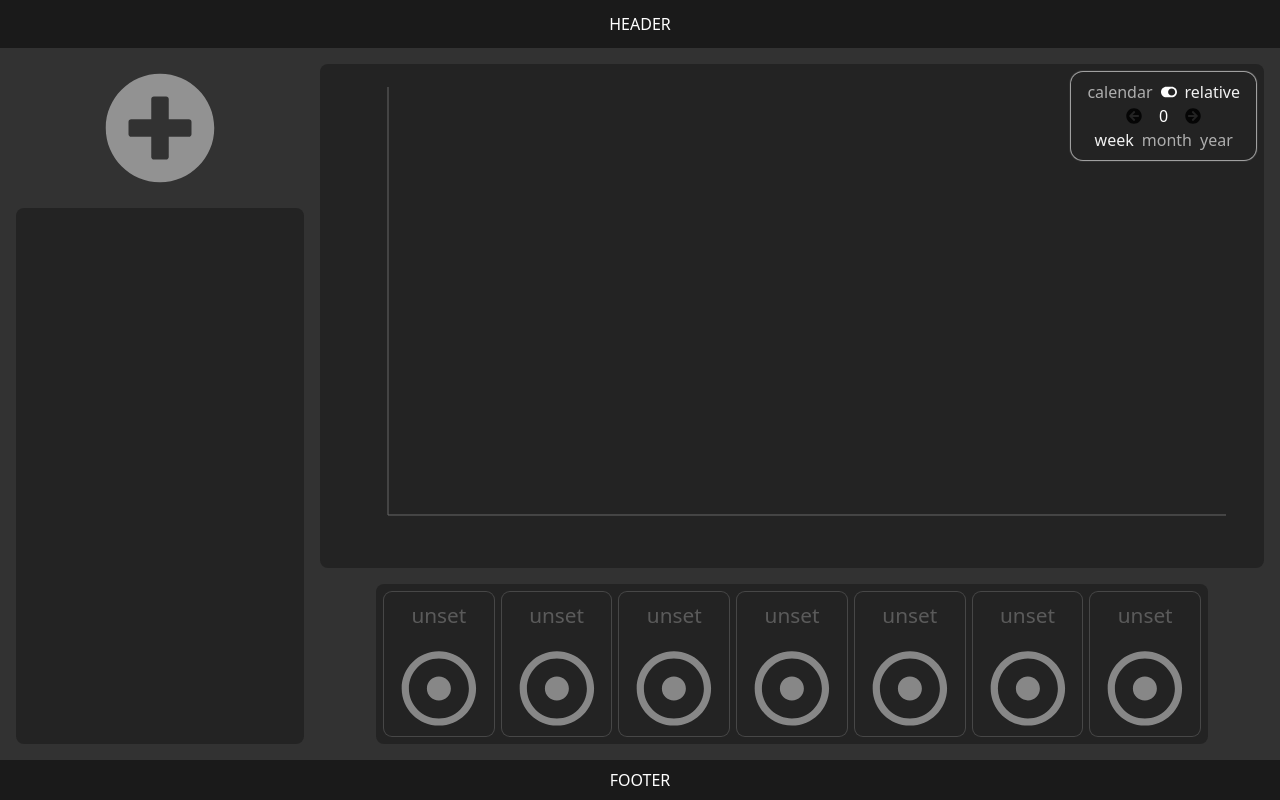
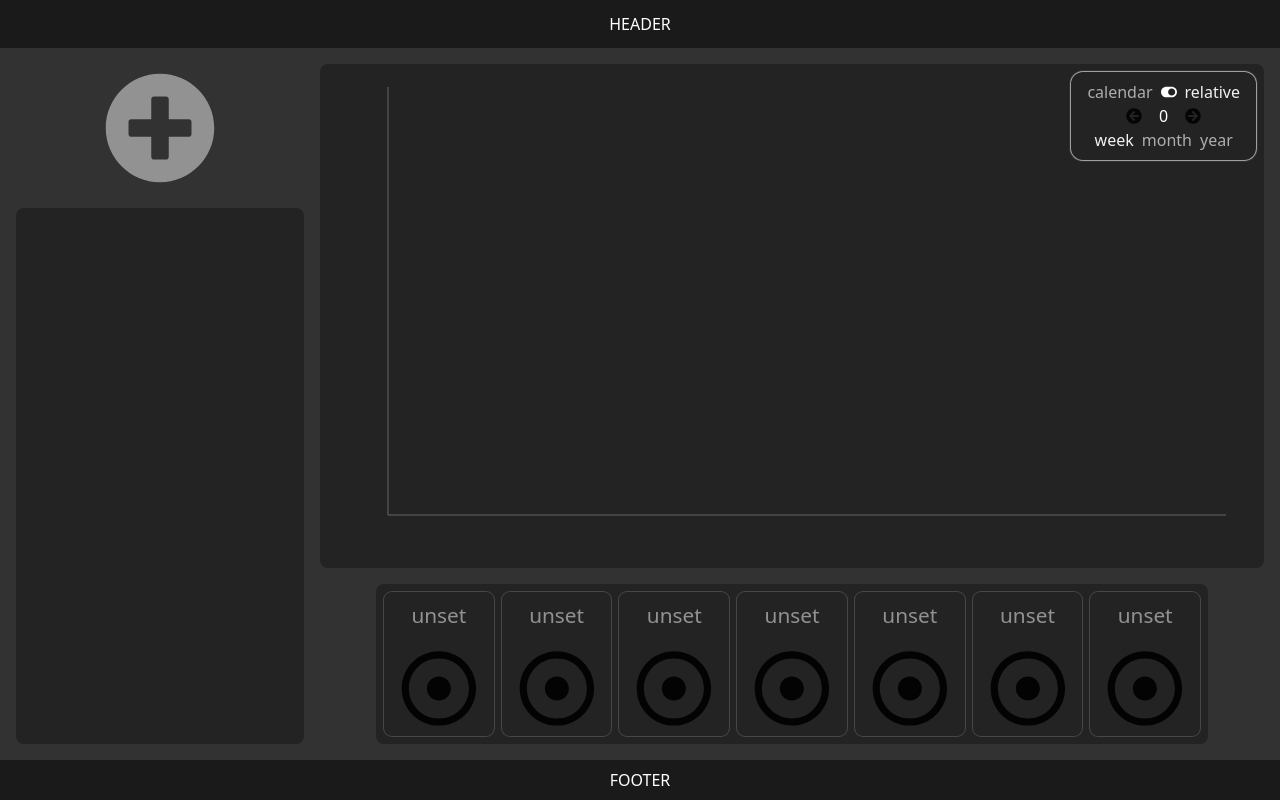
Before and after one commit to serious-pavel/no-pressure, a React (Vite) app: page / in a window 1280 px wide. Built offline with nearby package versions, Linux system fonts and the light colour scheme.

Commit message:
refactor weekday colors application

```diff
--- a/src/components/LastWeekDay.tsx
+++ b/src/components/LastWeekDay.tsx
@@ -38,12 +38,12 @@ const LastWeekDay = ({day}: LastWeekDayProps) => {
   const Icon = iconMap[grade] ?? FaCircle
 
   return (
-    <div className={`weekDay text-${grade}`}>
+    <div className={`weekDay color-${grade}`}>
       <div className="weekDayTop">
         {maxReading ? (
           <>
             <div className="value valueSys">{maxReading ? maxReading.sys : "unset"}</div>
-            <div className={`valueMid divider dot-${grade}`}></div>
+            <div className={`valueMid divider`}></div>
             <div className="value valueDia">{maxReading?.dia}</div>
           </>
         ) : (
@@ -54,7 +54,7 @@ const LastWeekDay = ({day}: LastWeekDayProps) => {
 
       </div>
       <div className="weekDayBottom">
-        <Icon className={`weekDayIcon text-${grade}`}/>
+        <Icon className={`weekDayIcon color-${grade}`}/>
       </div>
     </div>
   )
--- a/src/index.css
+++ b/src/index.css
@@ -586,12 +586,13 @@ body {
   width: 4cqi;
   height: 2px;
   transform: translate(-50%, -50%) rotate(-45deg);
+  background-color: var(--grade-color);
 }
-
 
 .value {
   position: absolute;
   opacity: 0.7;
+  color: var(--grade-color-bright);
 }
 
 .valueSys {
@@ -604,6 +605,10 @@ body {
   right: 25%;
   bottom: 35%;
   transform: translate(50%, 50%);
+}
+
+.weekDayIcon {
+  fill: var(--grade-color-bright);
 }
 
 .timeRangeControlsWrapper {
```
